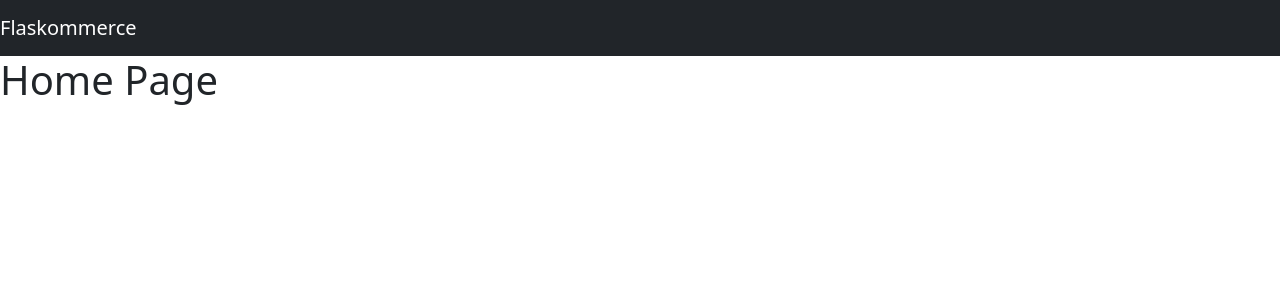
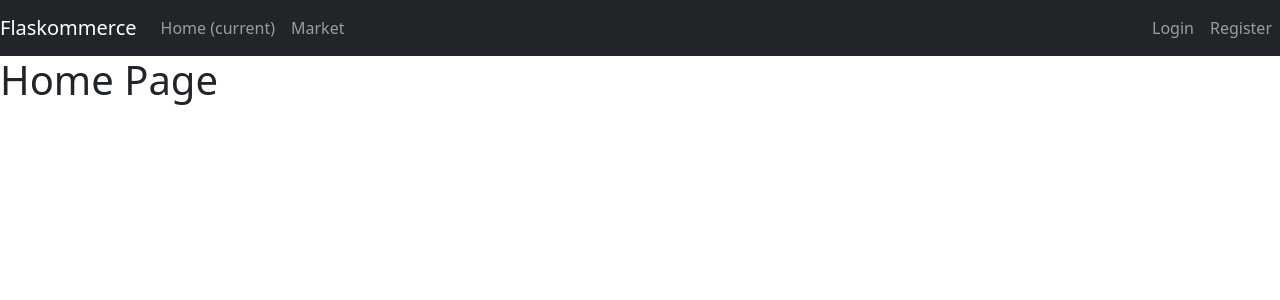
Before and after one commit to kristaponis/flaskommerce, a Flask app: page / in a window 1280 px wide. Shown: the top 300 px of the page. Run offline with Flask 3, Linux system fonts and the light colour scheme.

Commit message:
Added navbar items

```diff
--- a/templates/home.html
+++ b/templates/home.html
@@ -13,7 +13,24 @@
         <button class="navbar-toggler" type="button" data-bs-toggle="collapse" data-bs-target="#navbarNav">
             <span class="navbar-toggler-icon"></span>
         </button>
-        <div class="collapse navbar-collapse" id="navbarNav"></div>
+        <div class="collapse navbar-collapse" id="navbarNav">
+            <ul class="navbar-nav me-auto mb-2 mb-lg-0">
+                <li class="nav-item active">
+                    <a class="nav-link" href="#">Home <span class="sr-only">(current)</span></a>
+                </li>
+                <li class="nav-item">
+                    <a class="nav-link" href="#">Market</a>
+                </li>
+            </ul>
+            <ul class="navbar-nav">
+                <li class="nav-item">
+                    <a class="nav-link" href="#">Login</a>
+                </li>
+                <li class="nav-item">
+                    <a class="nav-link" href="#">Register</a>
+                </li>
+            </ul>
+        </div>
     </nav>
 
     <h1>Home Page</h1>
```
